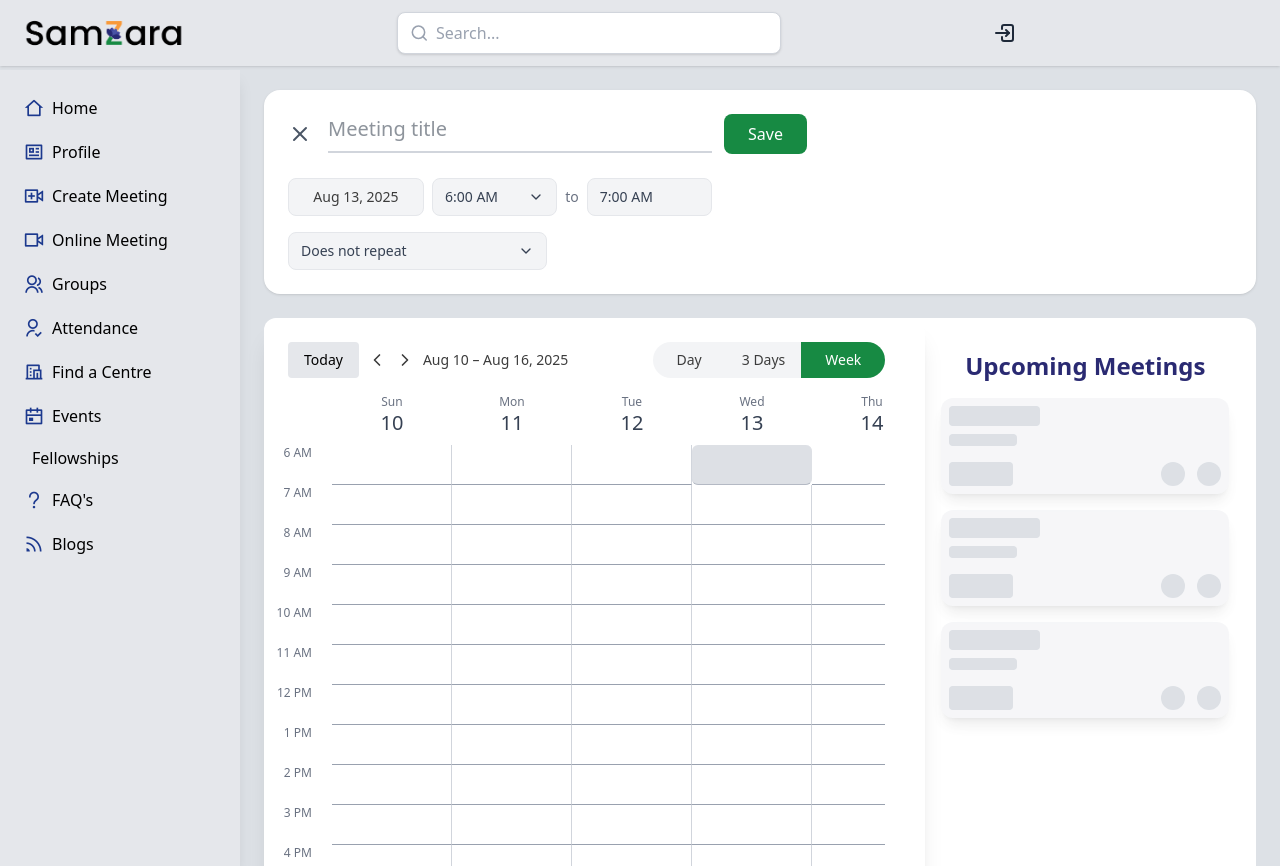
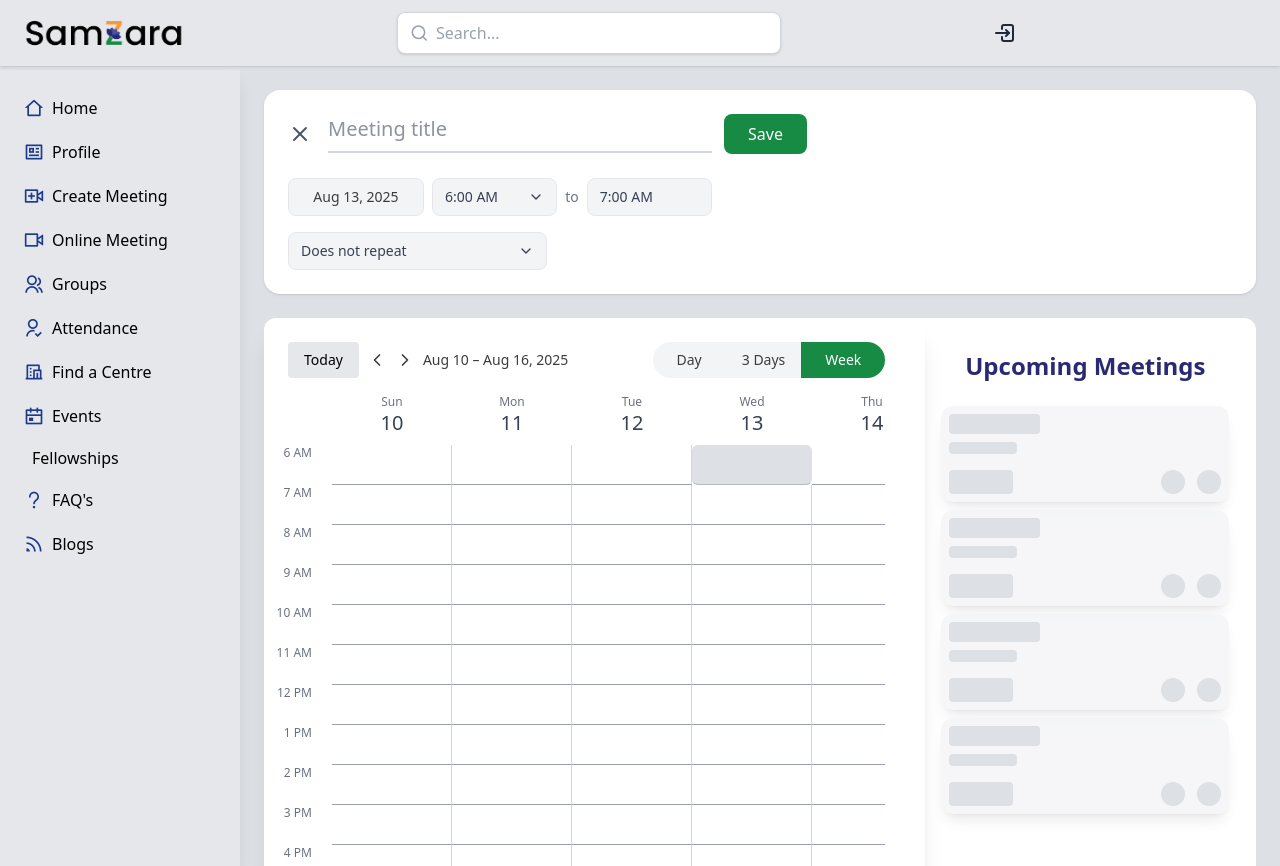
Before and after one commit to bkapil002/fremes, a React (Vite) app in the folder frame2/: page /join in a window 1280 px wide. Built offline with nearby package versions, Linux system fonts and the light colour scheme.

Commit message:
again-loading

```diff
--- a/frame2/src/Samzara/Upcomming.jsx
+++ b/frame2/src/Samzara/Upcomming.jsx
@@ -16,11 +16,14 @@ const Upcomming = () => {
     if (!user) return;
 
     const fetchRooms = async () => {
+      setLoading(true);
       try {
-    setLoading(true);
-    const res = await axios.get("https://samzraa.onrender.com/api/agora/Upcomeing-rooms", {
+        const res = await axios.get(
+          "https://samzraa.onrender.com/api/agora/Upcomeing-rooms",
+          {
             headers: { Authorization: `Bearer ${user.token}` },
-    });
+          }
+        );
         setRooms(res.data);
       } catch (err) {
         console.error("Error fetching rooms:", err);
@@ -60,8 +63,16 @@ const Upcomming = () => {
     }
   };
 
-    const SkeletonCard = () => (
-    <div className="bg-gray-100 animate-pulse rounded-xl p-2 w-full max-w-md shadow-lg">
+  return (
+    <div className="flex p-2 flex-col items-center space-y-4">
+      <h2 className="text-xl md:text-2xl -mt-3  font-bold text-center text-[#2A2A72]">
+        Upcoming Meetings
+      </h2>
+
+      {loading ? (
+        <div className=" w-full">
+          {[...Array(4)].map((_, index) => (
+            <div className="bg-gray-100 animate-pulse rounded-xl mt-2 p-2 w-full max-w-md shadow-lg">
               <div className="h-5 bg-gray-300 rounded w-1/3 mb-2"></div>
               <div className="h-3 bg-gray-300 rounded w-1/4 mb-4"></div>
               <div className="flex justify-between">
@@ -72,20 +83,15 @@ const Upcomming = () => {
                 </div>
               </div>
             </div>
-  );
-  return (
-    <div className="flex p-2 flex-col items-center space-y-4">
-
-      <h2 className="text-xl md:text-2xl -mt-3  font-bold text-center text-[#2A2A72]">Upcoming Meetings</h2>
-
-      {loading ? (
-    Array(3).fill(0).map((_, i) => <SkeletonCard key={i} />)
-  ) : rooms.length > 0 ? (
-    <div className="max-h-[500px] overflow-y-auto w-full flex flex-col items-center space-y-4 px-2">
-      {rooms.map((room) => (
+          ))}
+        </div>
+      ) : (
+        <div className="w-full ">
+          {rooms.length > 0 ? (
+            rooms.slice(0, 5).map((room) => (
               <div
                 key={room._id}
-          className="bg-gray-100 overflow-hidden shadow-lg rounded-xl p-2 w-full max-w-md"
+                className="bg-gray-100 overflow-hidden shadow-2xl rounded-xl p-2 w-full mt-2 max-w-md"
               >
                 <h2 className="text-lg font-medium md:text-xl text-[#2A2A72]">
                   {room.meetingType}
@@ -104,7 +110,7 @@ const Upcomming = () => {
                 <div className="flex pr-2 justify-between text-center gap-1 mt-3">
                   <Link
                     to={`/room/${room.linkId}`}
-              className="py-1 px-4 rounded-[5px] bg-[#178a43] hover:bg-[#2A2A72] cursor-pointer text-white text-xs md:text-sm transition-colors"
+                    className="py-1 px-4 rounded-[5px] bg-[#178a43] hover:bg-[#2A2A72] cursor-pointer  text-white text-xs md:text-sm transition-colors"
                   >
                     Join
                   </Link>
@@ -124,12 +130,16 @@ const Upcomming = () => {
                           navigator
                             .share({
                               title: "Join My Meeting",
-                        text: `Join this meeting: ${room.meetingType} on ${new Date(
+                              text: `Join this meeting: ${
+                                room.meetingType
+                              } on ${new Date(
                                 room.meetingDate
                               ).toLocaleDateString()}`,
                               url: `${window.location.origin}/room/${room.linkId}`,
                             })
-                      .catch((err) => console.log("Share cancelled", err));
+                            .catch((err) =>
+                              console.log("Share cancelled", err)
+                            );
                         } else {
                           alert("Sharing is not supported on this browser.");
                         }
@@ -141,10 +151,11 @@ const Upcomming = () => {
                   </div>
                 </div>
               </div>
-      ))}
+            ))
+          ) : (
+            <p className="text-gray-500 text-sm text-center">No meetings yet</p>
+          )}
         </div>
-  ) : (
-    <p className="text-gray-500 text-sm">No meetings yet</p>
       )}
 
       {/* Delete Modal */}
```
Lines whose indentation alone changed are shown as unchanged.
